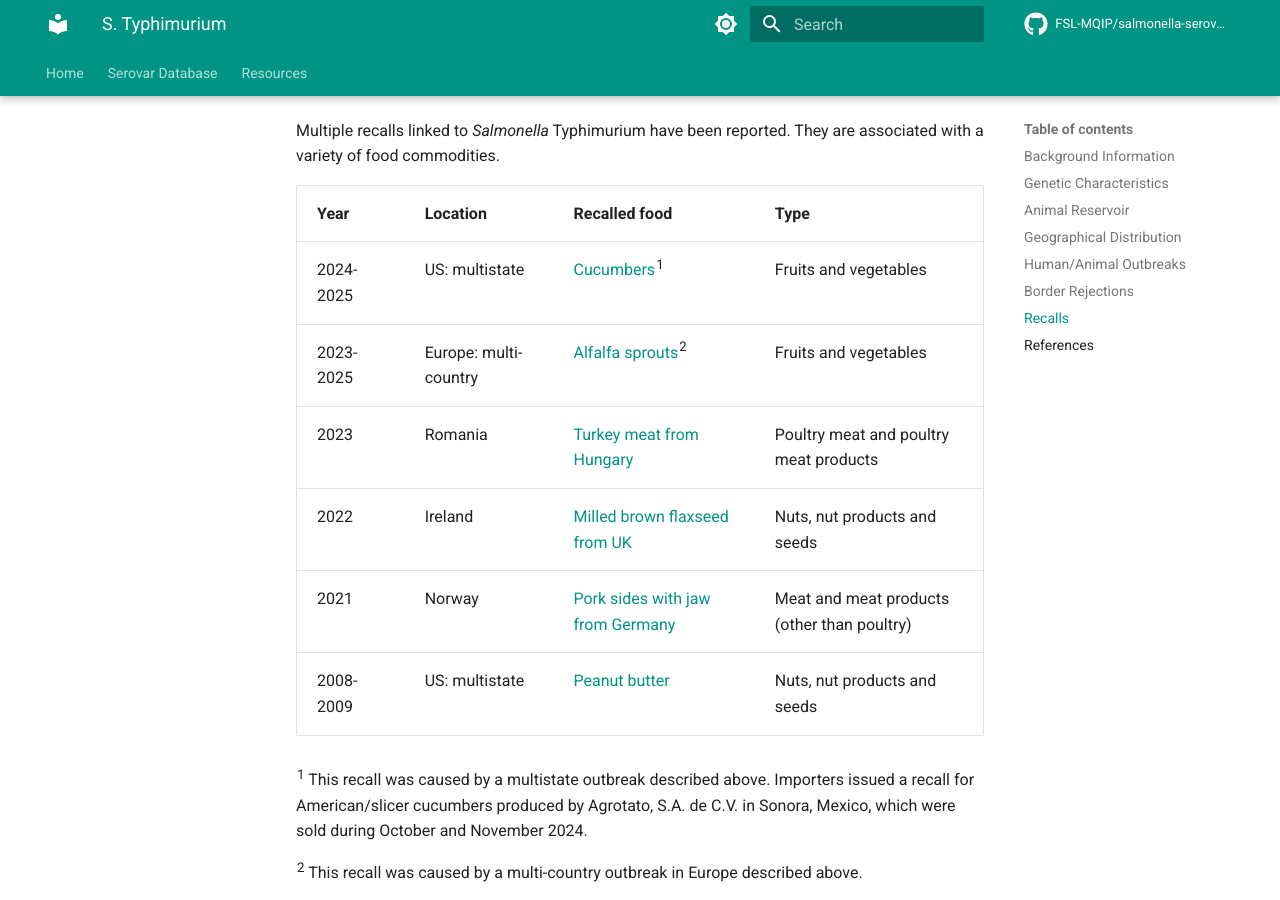
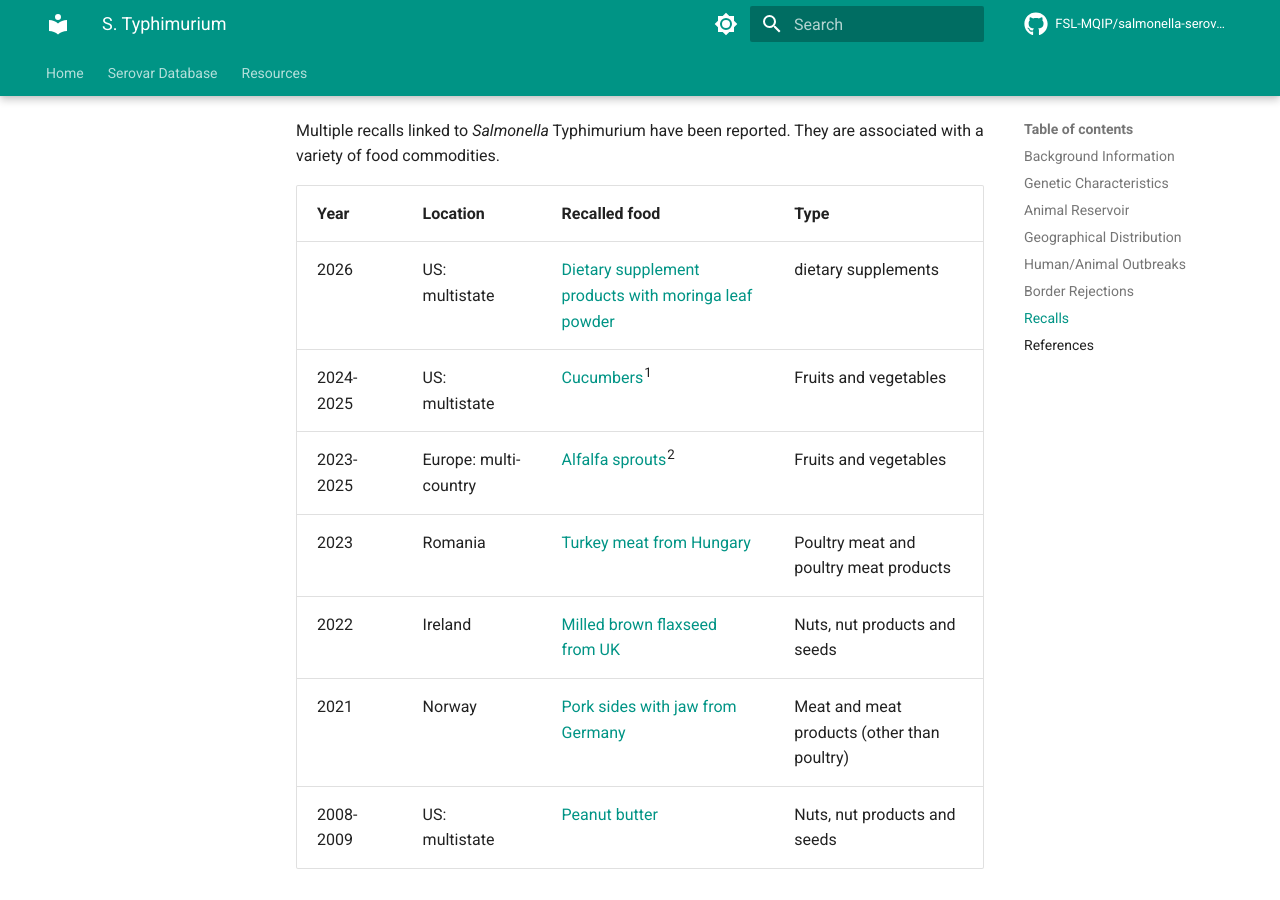
Before and after one commit to FSL-MQIP/salmonella-serovar-wiki, an MkDocs documentation site: the page built from docs/serovars/group-b/typhimurium.md, in a window 1280 px wide and 900 px high, scrolled down 5192 px. Built offline with MkDocs 1.6.1 and Material for MkDocs 9.7.7, drawn with Linux system fonts in a browser that asks for light colours; comment, search, counter and statistics services are not loaded; some of the changed text lies outside the part shown.

Commit message:
Update typhimurium.md
Updated Recall table with moringa powder products (2026) and added a reference

```diff
--- a/docs/serovars/group-b/typhimurium.md
+++ b/docs/serovars/group-b/typhimurium.md
@@ -80,6 +80,7 @@ Multiple recalls linked to *Salmonella* Typhimurium have been reported. They are
 
 | Year | Location | Recalled food | Type |
 | --- | --- | --- | --- |
+| 2026 | US: multistate | [Dietary supplement products with moringa leaf powder](https://www.fda.gov/food/outbreaks-foodborne-illness/outbreak-investigation-salmonella-moringa-leaf-powder-january-2026) | dietary supplements |
 | 2024-2025 | US: multistate | [Cucumbers](https://www.fda.gov/food/outbreaks-foodborne-illness/outbreak-investigation-salmonella-cucumbers-november-2024)<sup>1</sup> | Fruits and vegetables |
 | 2023-2025 | Europe: multi-country | [Alfalfa sprouts](https://www.food-safety.com/articles/10195-salmonella-outbreak-linked-to-sprouts-sickened-509-people-over-two-years-in-ten-european-countries)<sup>2</sup> | Fruits and vegetables |
 | 2023 | Romania | [Turkey meat from Hungary](https://webgate.ec.europa.eu/rasff-window/screen/notification/643944) | Poultry meat and poultry meat products |
```
Also changed, not shown: other parts of docs/serovars/group-b/typhimurium.md (+1 -0 lines).
